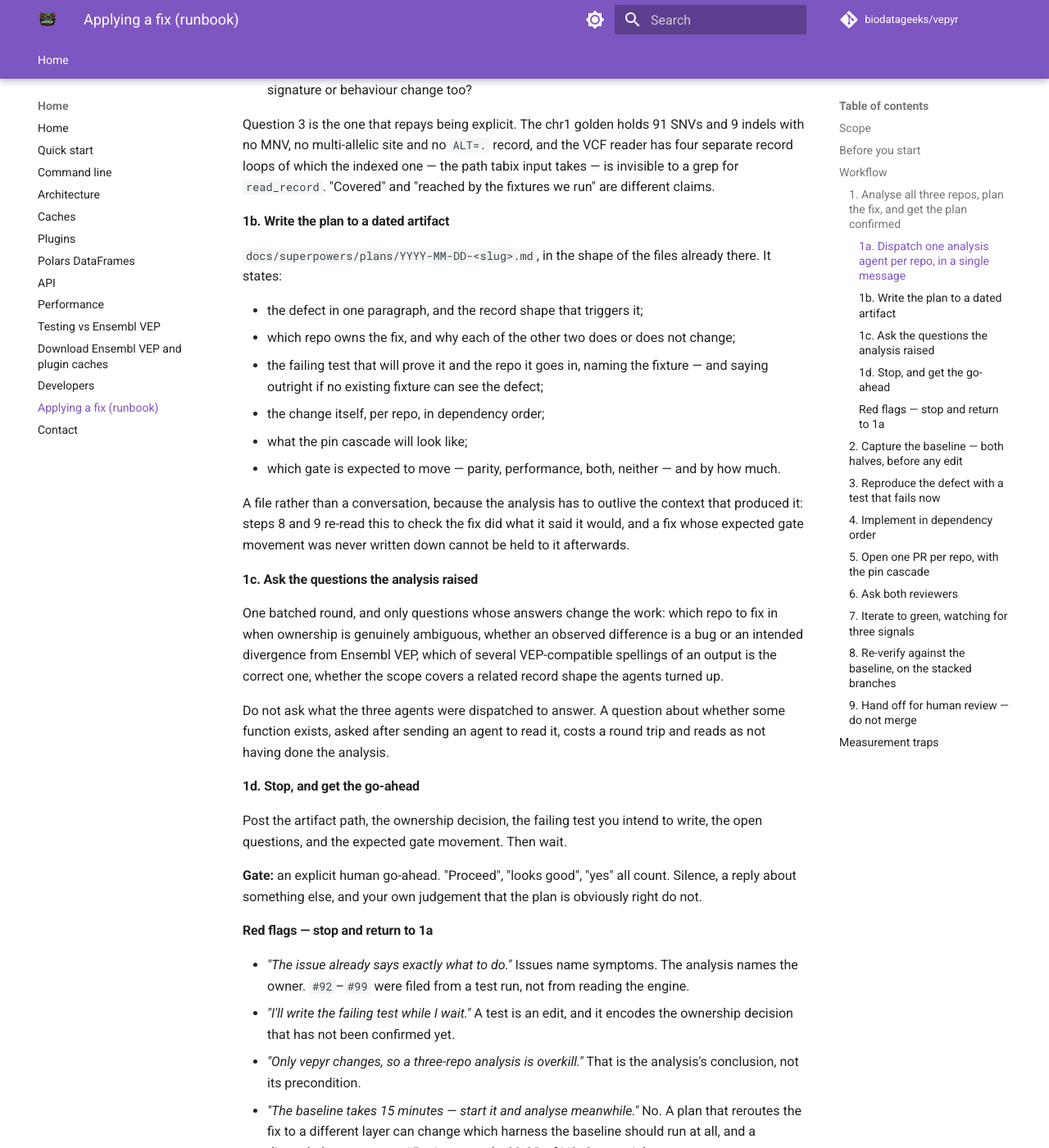
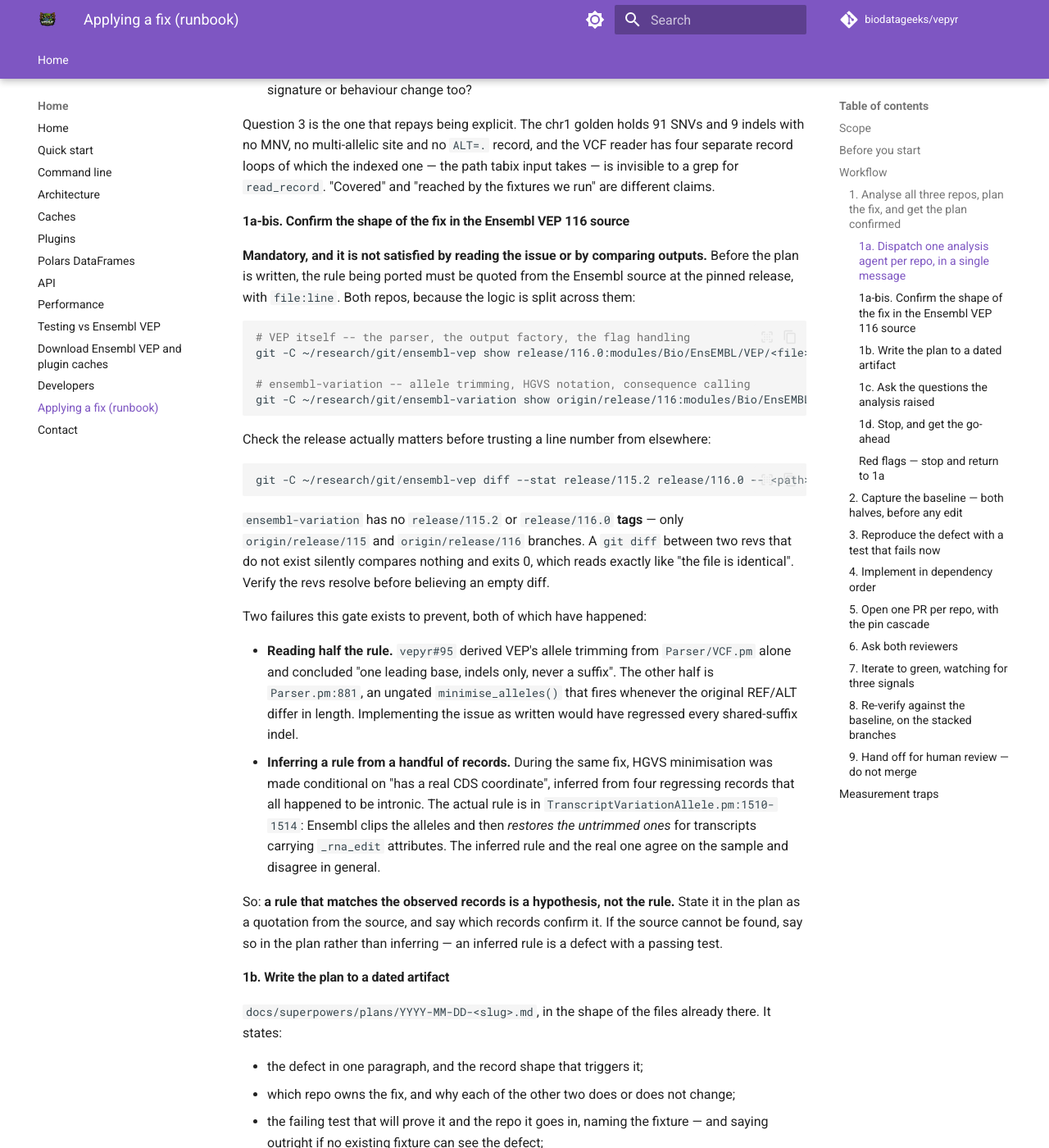
Before and after one commit to biodatageeks/vepyr, an MkDocs documentation site: the page built from docs/runbooks/applying-a-vepyr-fix.md, in a window 1280 px wide and 1400 px high, scrolled down 2888 px. Shown: the whole window at 82% size. Built offline with MkDocs 1.6.1 and Material for MkDocs 9.7.7, drawn with Linux system fonts in a browser that asks for light colours; comment, search, counter and statistics services are not loaded; some of the changed text lies outside the part shown.

Commit message:
fix: re-pin to the source-derived HGVS rule, and require checking VEP's source
The first HGVS attempt minimised unconditionally and regressed 14 of 22
autosomes against the VEP 116 reference, one record each. The second guarded on
"has a real CDS coordinate" -- a hypothesis inferred because every regressing
record happened to be intronic. The actual rule is in ensembl-variation
release/116 TranscriptVariationAllele.pm:1510-1514: Ensembl clips the HGVS
alleles, then restores the untrimmed pair for transcripts carrying `_rna_edit`
attributes. Engine pin updated to that rule.

The runbook gains step 1a-bis: the rule being ported must be quoted from the
Ensembl VEP 116 source with file:line, from both ensembl-vep and
ensembl-variation, before the plan is written. It records both failures this
session produced -- reading half a rule from Parser/VCF.pm while the other half
sat in Parser.pm:881, and inferring a rule from four records that fit it by
coincidence -- and the trap that ensembl-variation has no release/116.0 tag, so
a diff between two non-existent revs exits 0 and reads as "identical".

A rule that matches the observed records is a hypothesis, not the rule.

Co-Authored-By: Claude Opus 5 (1M context) <noreply@anthropic.com>
Claude-Session: https://claude.ai/code/session_01Y95jmGxEjnvNGdef9huFFy

````diff
--- a/Cargo.toml
+++ b/Cargo.toml
@@ -90,6 +90,6 @@ serde_json = "1"
 # trimmed). Re-pin to the MERGE COMMIT once that PR merges, then to the next
 # release tag. bio-formats stays declared by tag on both sides, per the note
 # above, so the formats crates still resolve to a single source.
-datafusion-bio-function-vep = { git = "https://github.com/biodatageeks/datafusion-bio-functions.git", rev = "54a8a61ac27cba0e4bb9a42d946dddca549339f1", features = ["cache-builder"] }
+datafusion-bio-function-vep = { git = "https://github.com/biodatageeks/datafusion-bio-functions.git", rev = "d9e827fdd1c79283e01a847bff387fba4a1eb6ff", features = ["cache-builder"] }
 datafusion-bio-format-ensembl-cache = { git = "https://github.com/biodatageeks/datafusion-bio-formats.git", tag = "v1.12.1" }
 datafusion-bio-format-vcf = { git = "https://github.com/biodatageeks/datafusion-bio-formats.git", tag = "v1.12.1" }
--- a/docs/runbooks/applying-a-vepyr-fix.md
+++ b/docs/runbooks/applying-a-vepyr-fix.md
@@ -132,6 +132,53 @@ and 9 indels with no MNV, no multi-allelic site and no `ALT=.` record, and the
 VCF reader has four separate record loops of which the indexed one — the path
 tabix input takes — is invisible to a grep for `read_record`. "Covered" and
 "reached by the fixtures we run" are different claims.
+
+#### 1a-bis. Confirm the shape of the fix in the Ensembl VEP 116 source
+
+**Mandatory, and it is not satisfied by reading the issue or by comparing
+outputs.** Before the plan is written, the rule being ported must be quoted from
+the Ensembl source at the pinned release, with `file:line`. Both repos, because
+the logic is split across them:
+
+```bash
+# VEP itself -- the parser, the output factory, the flag handling
+git -C ~/research/git/ensembl-vep show release/116.0:modules/Bio/EnsEMBL/VEP/<file>
+
+# ensembl-variation -- allele trimming, HGVS notation, consequence calling
+git -C ~/research/git/ensembl-variation show origin/release/116:modules/Bio/EnsEMBL/Variation/<file>
+```
+
+Check the release actually matters before trusting a line number from elsewhere:
+
+```bash
+git -C ~/research/git/ensembl-vep diff --stat release/115.2 release/116.0 -- <path>
+```
+
+`ensembl-variation` has no `release/115.2` or `release/116.0` **tags** — only
+`origin/release/115` and `origin/release/116` branches. A `git diff` between two
+revs that do not exist silently compares nothing and exits 0, which reads
+exactly like "the file is identical". Verify the revs resolve before believing
+an empty diff.
+
+Two failures this gate exists to prevent, both of which have happened:
+
+- **Reading half the rule.** `vepyr#95` derived VEP's allele trimming from
+  `Parser/VCF.pm` alone and concluded "one leading base, indels only, never a
+  suffix". The other half is `Parser.pm:881`, an ungated `minimise_alleles()`
+  that fires whenever the original REF/ALT differ in length. Implementing the
+  issue as written would have regressed every shared-suffix indel.
+- **Inferring a rule from a handful of records.** During the same fix, HGVS
+  minimisation was made conditional on "has a real CDS coordinate", inferred
+  from four regressing records that all happened to be intronic. The actual rule
+  is in `TranscriptVariationAllele.pm:1510-1514`: Ensembl clips the alleles and
+  then *restores the untrimmed ones* for transcripts carrying `_rna_edit`
+  attributes. The inferred rule and the real one agree on the sample and
+  disagree in general.
+
+So: **a rule that matches the observed records is a hypothesis, not the rule.**
+State it in the plan as a quotation from the source, and say which records
+confirm it. If the source cannot be found, say so in the plan rather than
+inferring — an inferred rule is a defect with a passing test.
 
 #### 1b. Write the plan to a dated artifact
 
@@ -357,6 +404,11 @@ do not, stop and say so — you cannot attribute a later mismatch to your fix wh
 the starting point was already red.
 
 ### 3. Reproduce the defect with a test that fails now
+
+Before writing it, re-read the rule you quoted in step 1a-bis. The test encodes
+the rule, so a test built from observed behaviour rather than from the source
+locks in whatever the engine happens to do.
+
 
 Write the failing test before the fix, in the repo step 1 identified as the
 owner of the behaviour. The
````
Also changed, not shown: 1 other file.
